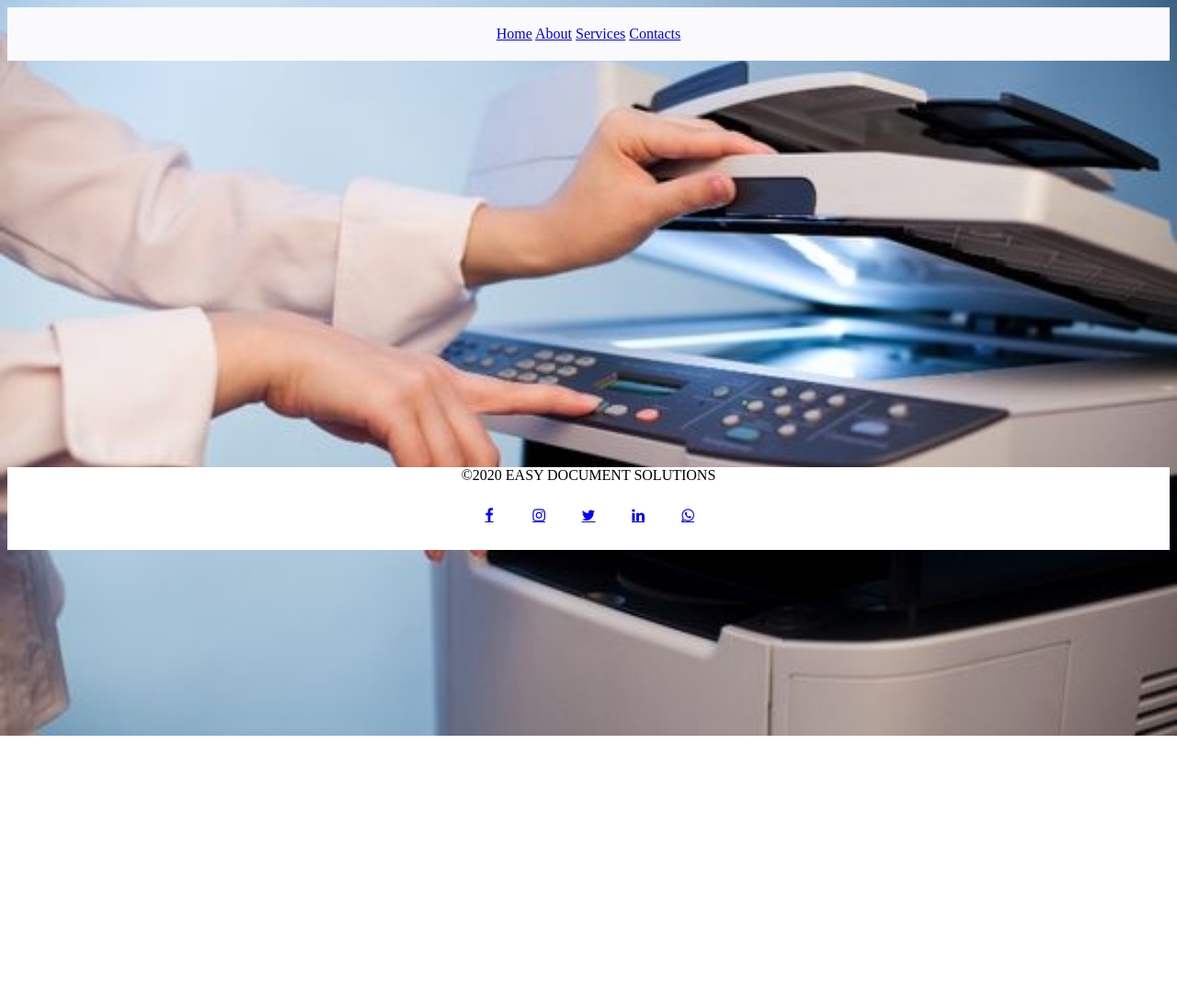
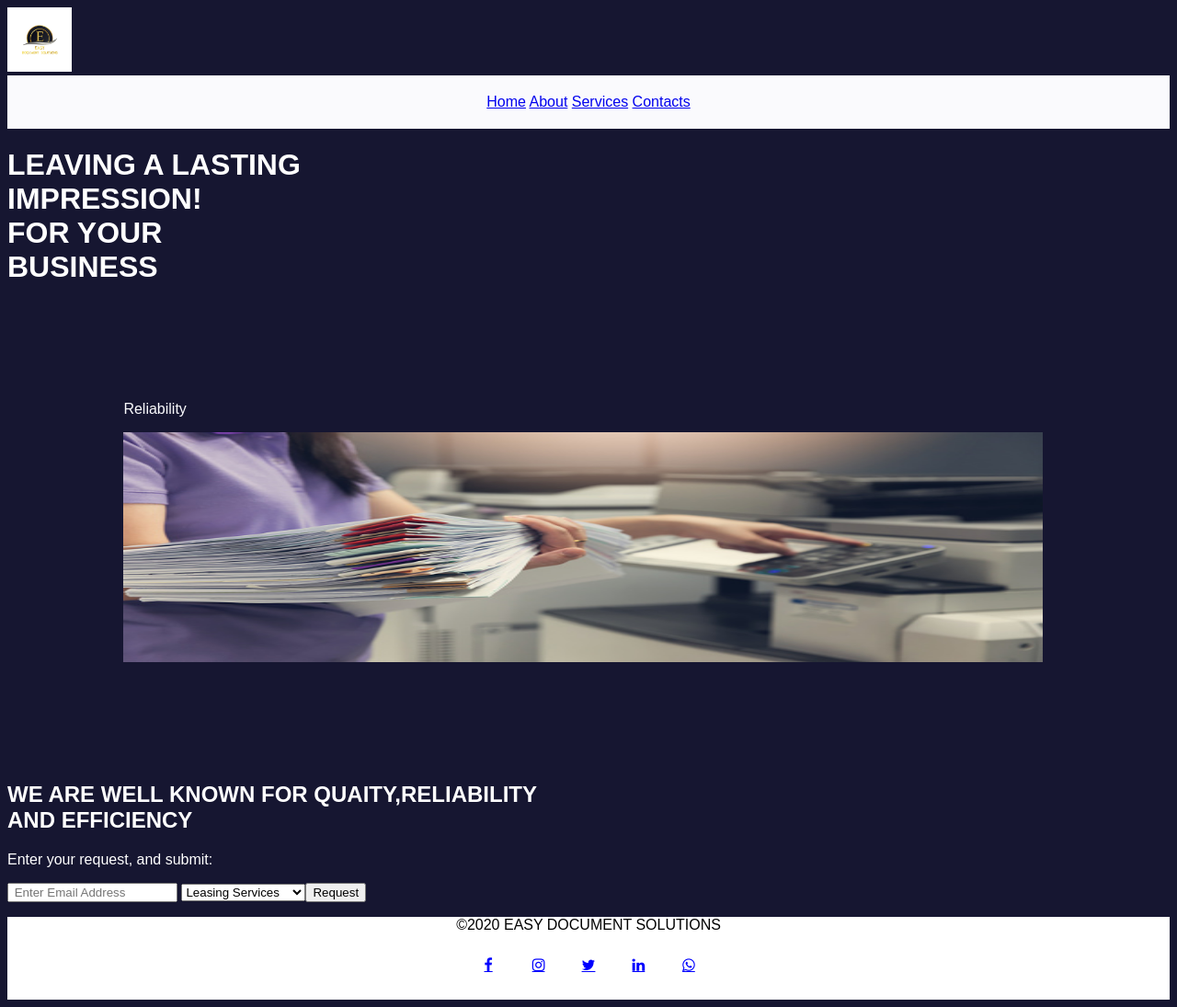
Before and after one commit to Rodgersouko/Easy-Document-Solutions-9, a plain HTML site: page index.html in a window 1280 px wide. Shown: the whole page at 92% size. Before the commit the page ends 800 px from the top, so only its background shows below. Drawn offline with Linux system fonts and the light colour scheme.

Commit message:
Add files via upload

```diff
--- a/index.html
+++ b/index.html
@@ -8,6 +8,7 @@
     <link rel="stylesheet" href="https://cdnjs.cloudflare.com/ajax/libs/font-awesome/4.7.0/css/font-awesome.min.css">
 </head>
 <body>
+    <img src="easy-Logo (1).png" class="logo" >
     <nav>
         <div class="navigation">
            <a href="home.html">Home</a>
@@ -16,10 +17,80 @@
            <a href="contacts.html">Contacts</a>
         </div>
     </nav>
-</head>
-<body>
+    <strong><h1 style="color: white;">LEAVING A LASTING<br>IMPRESSION!<br>FOR YOUR<br>BUSINESS</h1></strong>
+<div class="slideshow-container">
+    <div class="mySlides">
+      <p>Sustainability</p>
+      <a href="Contacts.html"><img src="book.jpg" alt="book"></a>
+    </div>
+    <div class="mySlides">
+      <p>E-Filling</p>
+      <a href="Services.html"><img src="file.jpg" alt="file"></a>
+    </div>
+    <div class="mySlides">
+      <p>Reliability</p>
+      <a href="About.html"><img src="pixelcopier.jpg" alt="copier"></a>
+    </div>
+    <div class="mySlides">
+       <p>Proffesionalism</p>
+       <a href="About.html"><img src="technical.jpg" alt="tech"></a>
+     </div>
+    <div class="mySlides">
+        <p>Accountability</p>
+        <a href="About.html"><img src="plan.jpg" alt="plan"></a>
+    </div>
+    <div class="mySlides">
+        <p>Customer's satisfaction</p>
+        <a href="Services.html"><img src="paper-3309829.jpg" alt="paper"></a>
+    </div>
+ </div>
+ <p></p>
+ <h2 style="color: white;">WE ARE WELL KNOWN FOR QUAITY,RELIABILITY<br>AND EFFICIENCY</h2>
+    <div style="text-align:center">
+        <span class="dot"></span>
+        <span class="dot"></span>
+        <span class="dot"></span>
+        <span class="dot"></span>
+        <span class="dot"></span>
+        <span class="dot"></span>
+      </div>
+<script>
+var slideIndex = 0;
+showSlides();
+
+function showSlides() {
+  var i;
+  var slides = document.getElementsByClassName("mySlides");
+  var dots = document.getElementsByClassName("dot");
+  for (i = 0; i < slides.length; i++) {
+    slides[i].style.display = "none";
+  }
+  slideIndex++;
+  if (slideIndex > slides.length) {slideIndex = 1}
+  for (i = 0; i < dots.length; i++) {
+    dots[i].className = dots[i].className.replace(" active", "");
+  }
+  slides[slideIndex-1].style.display = "block";
+  dots[slideIndex-1].className += " active";
+  setTimeout(showSlides, 2000); // Change image every 5 seconds
+}
+</script>
+<div id="submision">
+    <form onSubmit={this.mySubmitHandler}>
+    <p style="color: white;">Enter your request, and submit:</p>
+    <input type="email" value="" name="EMAIL" class="required email" id="mce-EMAIL" placeholder=" Enter Email Address">
+    <select value={services}>
+         <option value="Leasing">Leasing Services</option>
+         <option value="Onetimeservice">One Time Services</option>
+         <option value="Technicalsercice">Technical Services</option>
+         <input type="submit" value="Request" >
+    </select>
+    </form>
+</div>
+
 </body>
     <footer>
+
         <div class="media">
             <p>&copy2020 EASY DOCUMENT SOLUTIONS</p>
             <a href="https://www.facebook.com/" class="fa fa-facebook"></a>
--- a/styles.css
+++ b/styles.css
@@ -1,7 +1,13 @@
 body{
-    background-image: url(projectbackground.jpg);
-    background-repeat: no-repeat;
-    background-size: cover;
+    background-color: rgb(22, 22, 49);
+
+    font-family: sans-serif;
+}
+img{
+    width: 1000px;
+    height: 250px;
+    margin: 0px;
+    margin-left: 0px;
 }
 .navigation{
     color: black;
@@ -9,14 +15,22 @@ body{
     background-color:rgb(250, 250, 253);
     padding: 20px 20px;
 }
+.logo{
+    width: 70px;
+    height: 70px;
+}
+#submission{
+    padding-bottom: 10%;
+}
 
 a:hover{
     background-color: cyan;
 }
 .media{
-background-color: white;
-text-align: center;
-margin-top: 35%;
+
+    background-color: white;
+    text-align: center;
+    margin-top: 3
 }
 
 }
@@ -33,3 +47,12 @@ footer{
     margin-bottom: 20px;
     border-radius: 50%;
 }
+.slideshow-container {
+    max-width: 1000px;
+    position: relative;
+    margin: 10%;
+    color: rgb(250, 250, 253);
+}
+span{
+    color: cyan;
+}
```
Also changed, not shown: background.png (added), book.jpg (added), easy-Logo (1).png (added), easy-Logo.png (added), file.jpg (added), paper-3309829.jpg (added), pixelcopier.jpg (added), plan.jpg (added), technical.jpg (added).
